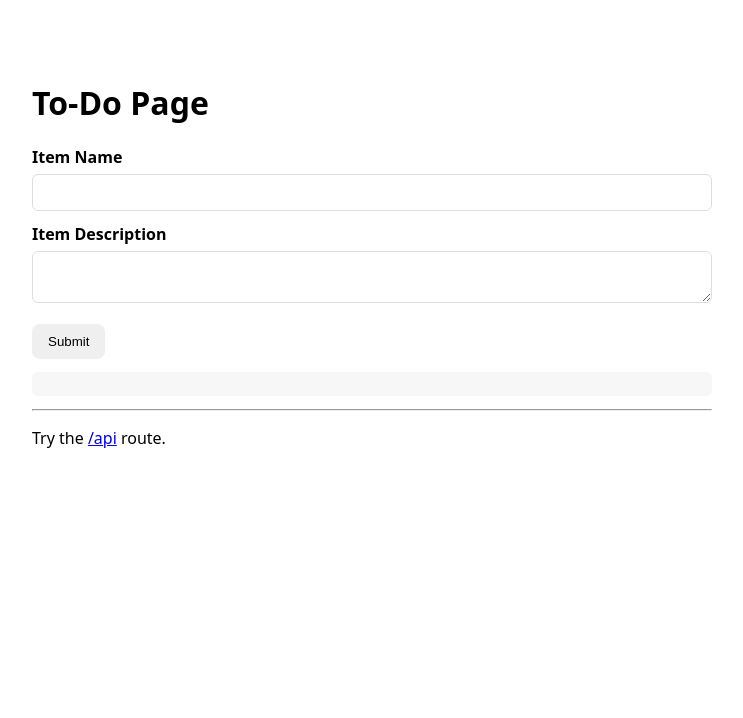
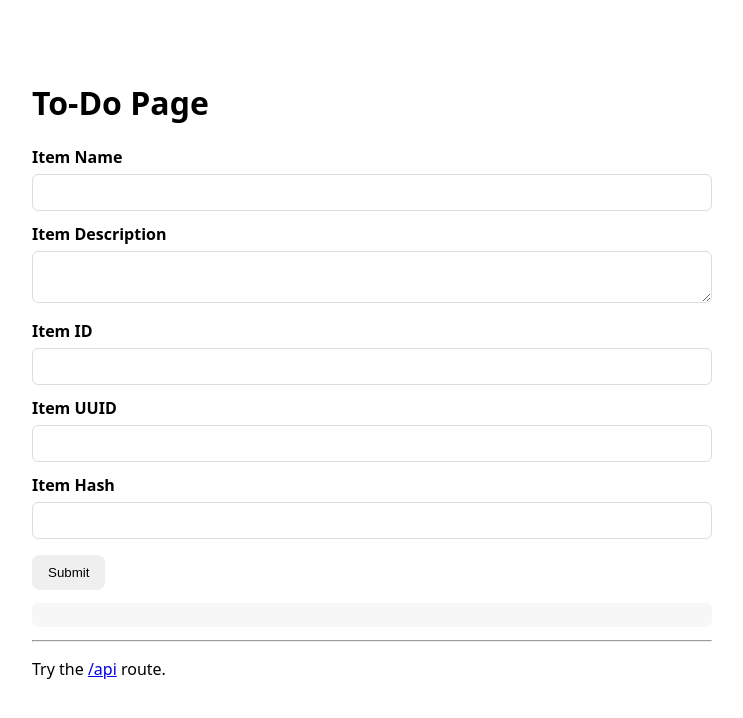
Before and after one commit to vaibhavkshtriya912-creator/devops-flask-todo, a Flask app: page / in a window 1280 px wide. Shown: the top 718 px of the page, without its empty margins (268-1011 px from the left). Run offline with Flask 3, Linux system fonts and the light colour scheme.

Commit message:
feat(frontend) : add Item ID field

```diff
--- a/templates/index.html
+++ b/templates/index.html
@@ -15,7 +15,7 @@
         <label>Item Description</label>
         <textarea id="itemDescription" name="itemDescription" required></textarea>
 
-        <div id="advancedFields" class="hidden">
+        <div id="advancedFields">
           <label>Item ID</label>
           <input type="text" id="itemId" name="itemId" />
           <label>Item UUID</label>
```
